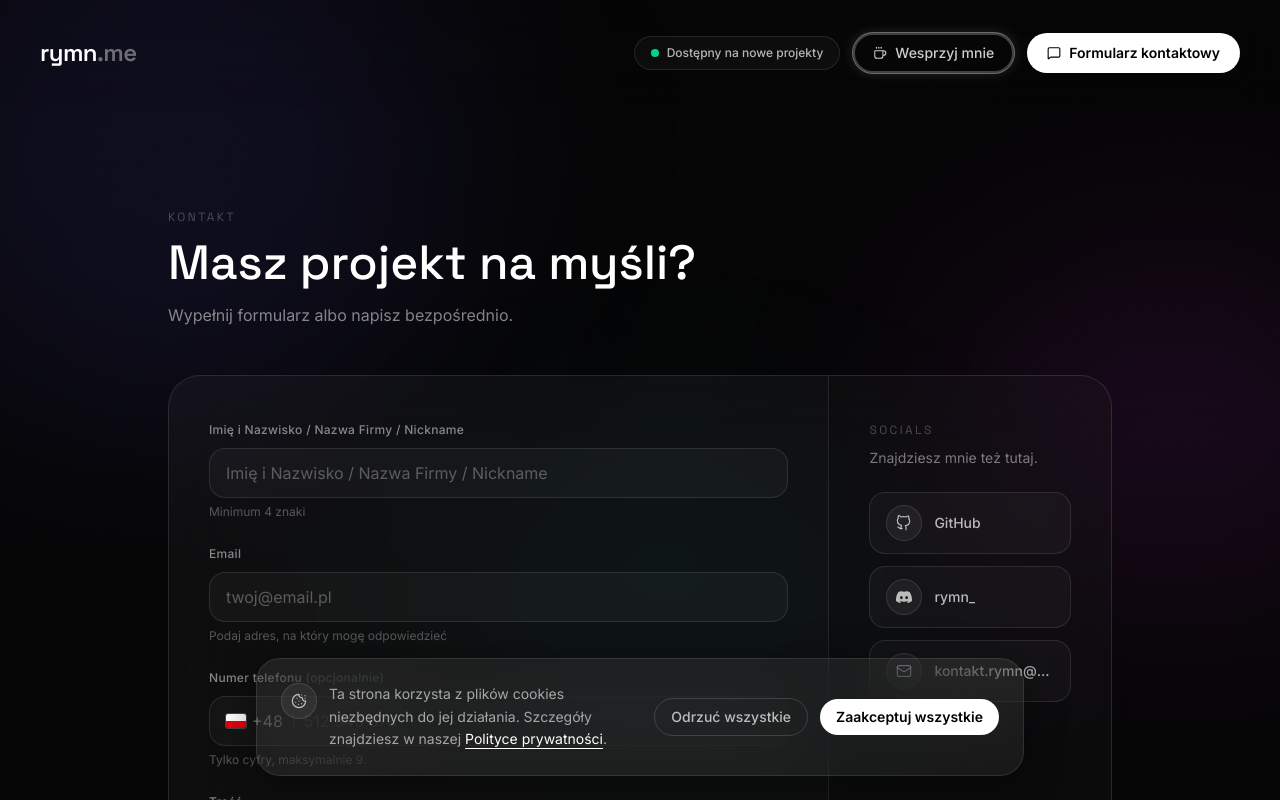
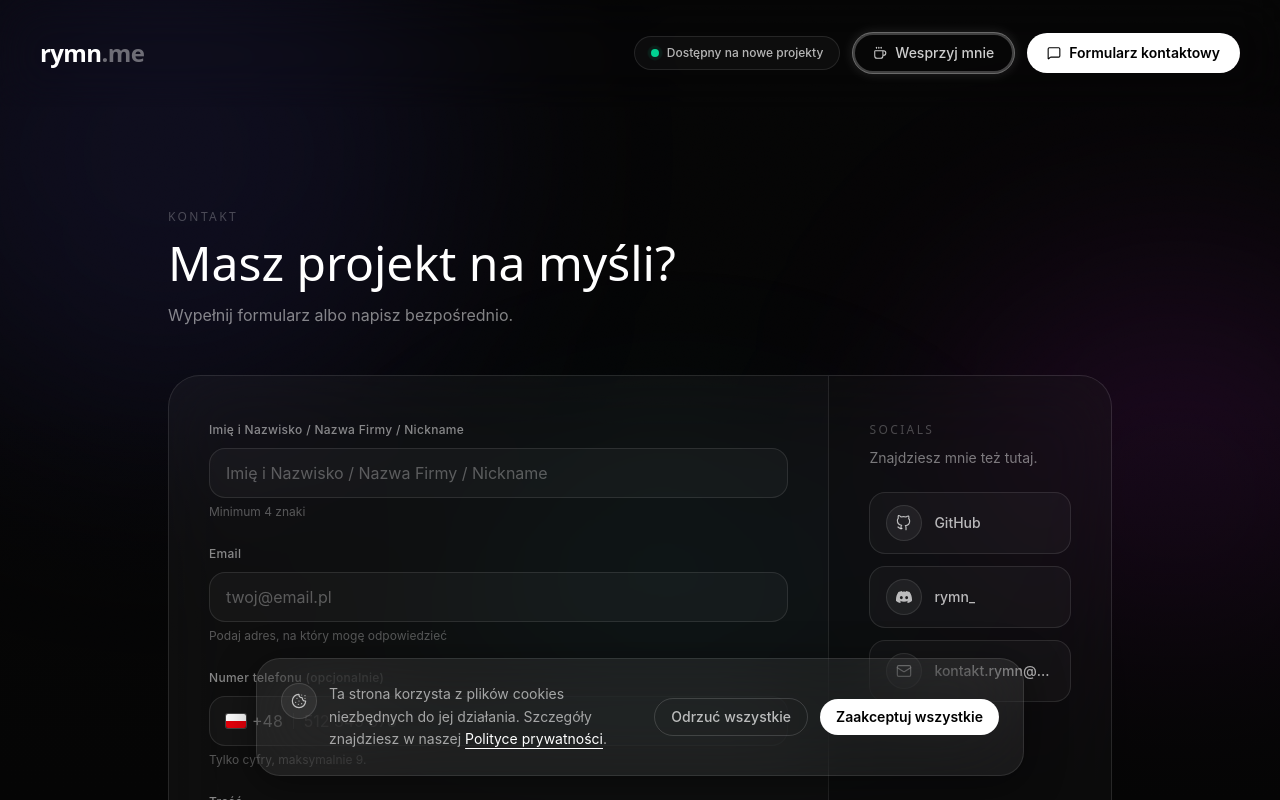
Before and after one commit to waskok/rymn.me, a React (Vite) app: page /kontakt in a window 1280 px wide. Shown: the top 800 px of the page. Built offline with nearby package versions, Linux system fonts and the light colour scheme.

Commit message:
performance-fixes

```diff
--- a/index.html
+++ b/index.html
@@ -8,9 +8,6 @@
     <meta name="description" content="Rymn — Full-Stack Developer & Digital Craftsman. Hub prowadzący do specjalistycznych portfolio." />
     <meta name="theme-color" content="#050505" />
     <title>rymn.me</title>
-    <link rel="preconnect" href="https://fonts.googleapis.com" />
-    <link rel="preconnect" href="https://fonts.gstatic.com" crossorigin />
-    <link href="https://fonts.googleapis.com/css2?family=Inter:wght@300;400;500;600;700;800&family=Space+Grotesk:wght@400;500;600;700&display=swap" rel="stylesheet" />
   </head>
   <body>
     <div id="root"></div>
--- a/package.json
+++ b/package.json
@@ -10,6 +10,8 @@
     "lint": "eslint ."
   },
   "dependencies": {
+    "@fontsource-variable/inter": "^5.3.0",
+    "@fontsource-variable/space-grotesk": "^5.3.0",
     "framer-motion": "^13.1.1",
     "lucide-react": "^1.33.0",
     "react": "^19.2.8",
--- a/src/App.tsx
+++ b/src/App.tsx
@@ -1,9 +1,17 @@
+import { lazy, Suspense } from 'react';
 import { Routes, Route } from 'react-router-dom';
 import { Layout } from './components/Layout';
 import { Home } from './pages/Home';
-import { Contact } from './pages/Contact';
-import { PrivacyPolicy } from './pages/PrivacyPolicy';
-import { Terms } from './pages/Terms';
+
+const Contact = lazy(() =>
+  import('./pages/Contact').then((module) => ({ default: module.Contact })),
+);
+const PrivacyPolicy = lazy(() =>
+  import('./pages/PrivacyPolicy').then((module) => ({ default: module.PrivacyPolicy })),
+);
+const Terms = lazy(() =>
+  import('./pages/Terms').then((module) => ({ default: module.Terms })),
+);
 
 /**
  * Personal hub for rymn.me. The home view has one job: introduce me in a
@@ -12,6 +20,7 @@ import { Terms } from './pages/Terms';
  */
 function App() {
   return (
+    <Suspense fallback={null}>
       <Routes>
         <Route element={<Layout />}>
           <Route index element={<Home />} />
@@ -20,6 +29,7 @@ function App() {
           <Route path="regulamin" element={<Terms />} />
         </Route>
       </Routes>
+    </Suspense>
   );
 }
 
--- a/src/components/Header.tsx
+++ b/src/components/Header.tsx
@@ -87,9 +87,9 @@ export function Header() {
 
   return (
     <motion.header
-      initial={{ opacity: 0, y: -24 }}
+      initial={{ opacity: 0, y: -12 }}
       animate={{ opacity: 1, y: 0 }}
-      transition={{ duration: 0.7, ease: easeOut }}
+      transition={{ duration: 0.45, ease: easeOut }}
       style={{ borderBottomColor: borderColor, backgroundColor }}
       className="sticky top-0 z-50 border-b border-transparent backdrop-blur-xl"
     >
--- a/src/components/Hero.tsx
+++ b/src/components/Hero.tsx
@@ -10,17 +10,17 @@ interface HeroProps {
 const container: Variants = {
   hidden: {},
   show: {
-    transition: { staggerChildren: 0.09, delayChildren: 0.15 },
+    transition: { staggerChildren: 0.08, delayChildren: 0.05 },
   },
 };
 
+/** Secondary hero blocks only — never the LCP headline (opacity:0 delays Lighthouse LCP). */
 const item: Variants = {
-  hidden: { opacity: 0, y: 28, filter: 'blur(8px)' },
+  hidden: { opacity: 0, y: 18 },
   show: {
     opacity: 1,
     y: 0,
-    filter: 'blur(0px)',
-    transition: { duration: 0.8, ease: easeOut },
+    transition: { duration: 0.55, ease: easeOut },
   },
 };
 
@@ -32,8 +32,11 @@ export function Hero({ stats }: HeroProps) {
       animate="show"
       className="relative z-20 mx-auto flex max-w-5xl flex-col items-start px-6 pt-6 pb-14 sm:px-10 sm:pt-10 sm:pb-20"
     >
+      {/* Visible from first paint for LCP; only a short slide so it doesn't look static. */}
       <motion.h1
-        variants={item}
+        initial={{ y: 12 }}
+        animate={{ y: 0 }}
+        transition={{ duration: 0.5, ease: easeOut }}
         className="font-display text-balance text-4xl leading-[1.08] font-medium tracking-tight text-white sm:text-6xl md:text-7xl"
       >
         Tworzę cyfrowe produkty,
--- a/src/index.css
+++ b/src/index.css
@@ -1,8 +1,10 @@
 @import "tailwindcss";
+@import "@fontsource-variable/inter/wght.css";
+@import "@fontsource-variable/space-grotesk/wght.css";
 
 @theme {
-  --font-sans: "Inter", system-ui, sans-serif;
-  --font-display: "Space Grotesk", system-ui, sans-serif;
+  --font-sans: "Inter Variable", "Inter", system-ui, sans-serif;
+  --font-display: "Space Grotesk Variable", "Space Grotesk", system-ui, sans-serif;
 
   --color-void-950: #050505;
   --color-void-900: #0a0a0a;
--- a/src/pages/Contact.tsx
+++ b/src/pages/Contact.tsx
@@ -38,8 +38,8 @@ const container: Variants = {
 };
 
 const item: Variants = {
-  hidden: { opacity: 0, y: 24, filter: 'blur(6px)' },
-  show: { opacity: 1, y: 0, filter: 'blur(0px)', transition: { duration: 0.7, ease: easeOut } },
+  hidden: { opacity: 0, y: 20 },
+  show: { opacity: 1, y: 0, transition: { duration: 0.55, ease: easeOut } },
 };
 
 const baseFieldClass =
```
Also changed, not shown: 1 other file (tests, documents, lock files or other folders). Lines whose indentation alone changed are shown as unchanged.
